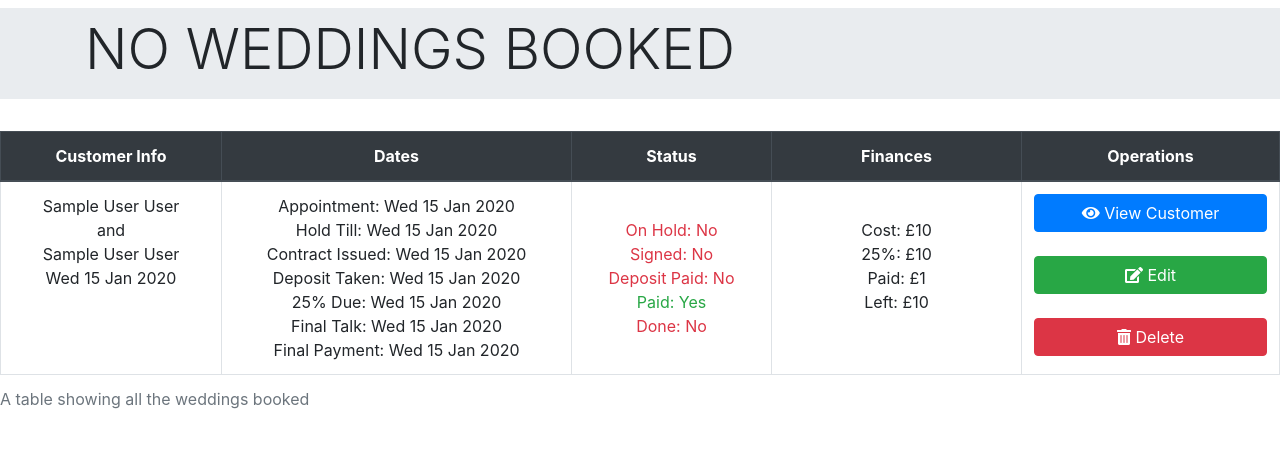
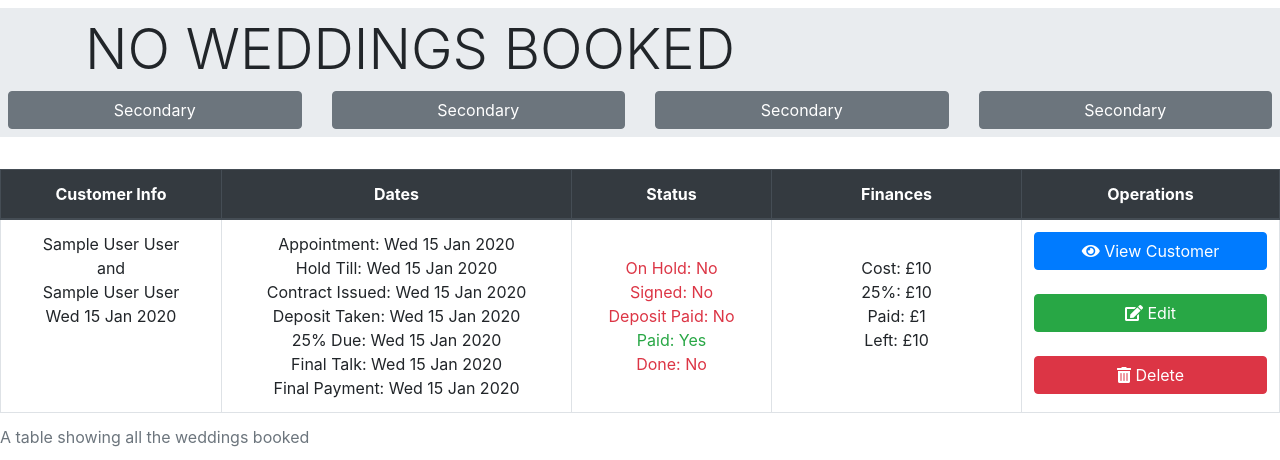
Before and after one commit to jjackson19862017/WeddingBookingSystem, a PHP site: page /admin/weddings.php in a window 1280 px wide. Shown: the part 56-516 px from the top of the page. Run offline with PHP 8.4, Linux system fonts and the light colour scheme; the visitor is signed in with stand-in values (Sample User, id 1); tables that the repository leaves empty or names only in its code hold one stand-in row (values such as "Sample post"); a stand-in replaces the project's code that opens the database connection.

Commit message:
Little Fixes

```diff
--- a/admin/includes/admin_header.php
+++ b/admin/includes/admin_header.php
@@ -25,7 +25,7 @@ if(!isset($_SESSION['wbs_user_role'])) { // If the role isnt set then
     <meta name="description" content="">
     <meta name="author" content="">
 
-    <title>SB Admin - Bootstrap Admin Template</title>
+    <title>WBS Admin</title>
 
     <link href="../static/css/bootstrap.min.css" rel="stylesheet">
 
--- a/admin/includes/view_all_weddings.php
+++ b/admin/includes/view_all_weddings.php
@@ -14,7 +14,23 @@ $total_wedding_events_on_hold = mysqli_num_rows($select_all_hold_events);
         {echo "You have 1 wedding booked";}
         else {echo "You have " . $total_wedding_events_on_hold . " weddings booked";} ?> </h1>
     </div>
+    <div class="row">
+        <div class="col-xs-6 col-md-3">
+        <button type="button" class="btn btn-secondary btn-block">Secondary</button>
         </div>
+        <div class="col-xs-6 col-md-3">
+        <button type="button" class="btn btn-secondary btn-block">Secondary</button>
+        </div>
+        <div class="col-xs-6 col-md-3">
+        <button type="button" class="btn btn-secondary btn-block">Secondary</button>
+        </div>
+        <div class="col-xs-6 col-md-3">
+        <button type="button" class="btn btn-secondary btn-block">Secondary</button>
+        </div>
+    </div>
+</div>
+
+
 
 <table class = "table table-bordered table-hover text-center">
     <caption>A table showing all the weddings booked</caption>
```
Also changed, not shown: admin/includes/view_customer.php (+1 -6 lines), admin/sidebar.php (+10 -0 lines), README.md. Lines whose indentation alone changed are shown as unchanged.
